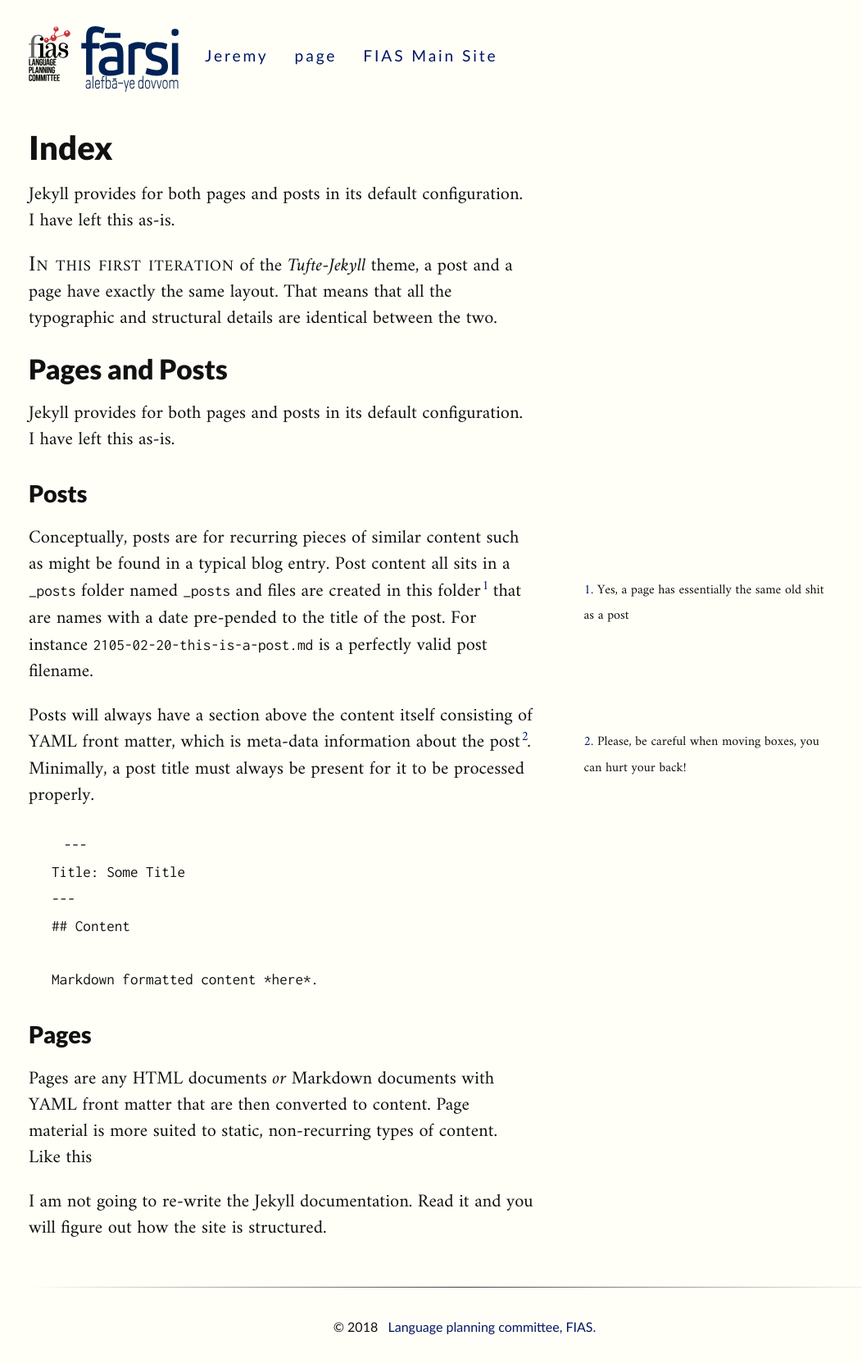
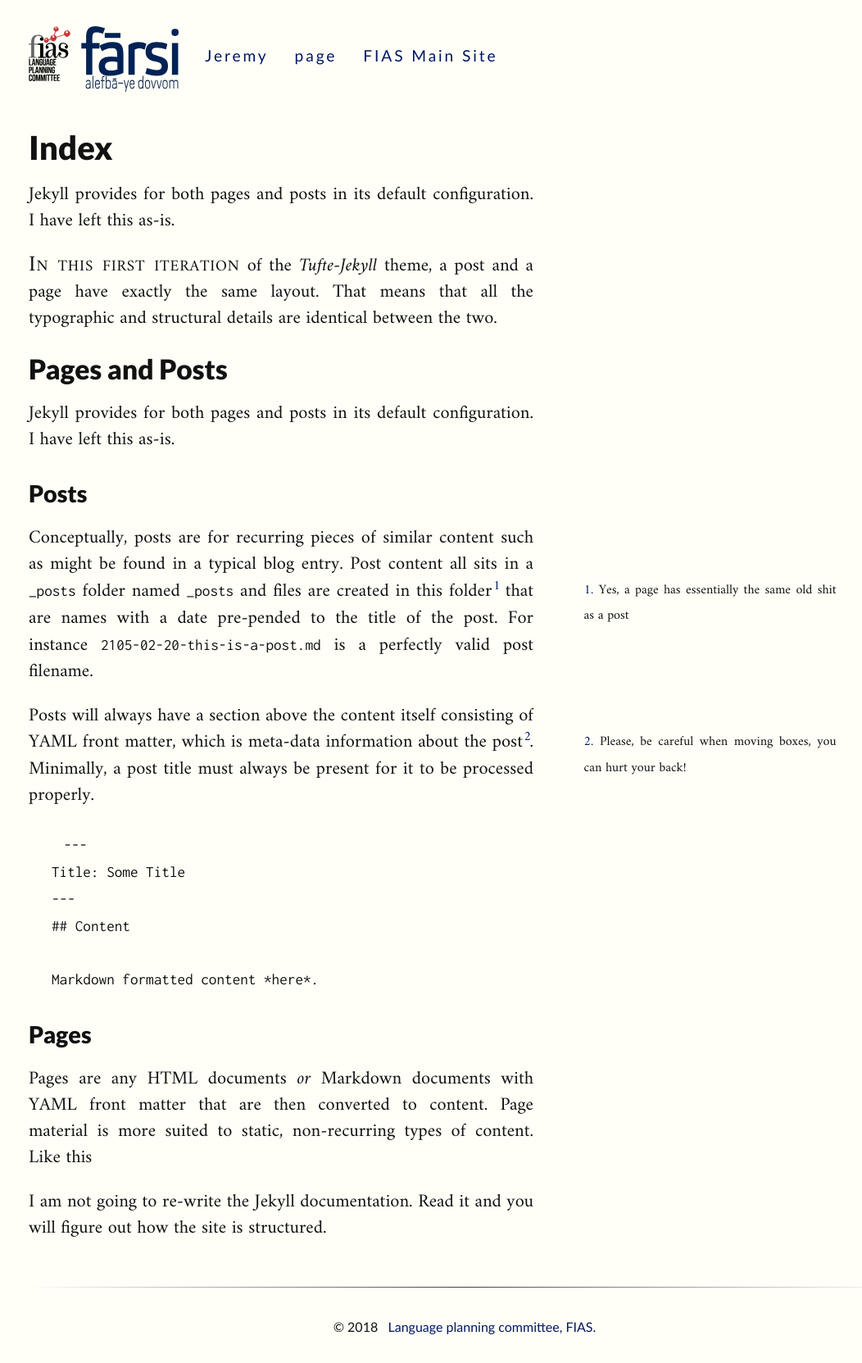
Before and after one commit to fiasinstitute/persian, a Jekyll site: the page built from index.md, in a window 1280 px wide. Shown: the whole page at 82% size, without its empty margins (125-1177 px from the left). Built offline with Jekyll 4.4.1, drawn with Linux system fonts in a browser that asks for light colours; a script that is not in the unit is left out.

Commit message:
Update tufte.scss

```diff
--- a/css/tufte.scss
+++ b/css/tufte.scss
@@ -83,7 +83,9 @@ body { width: 87.5%;
        background-color: $bg-color;
        color: $text-color;
        max-width: 1400px;
-       counter-reset: sidenote-counter; }
+       counter-reset: sidenote-counter;
+       text-align: justify;
+       text-justify: inter-word; }
 
 // --------- Typography stuff -----------//
 // added rational line height and margins ala http://webtypography.net/intro/
```
